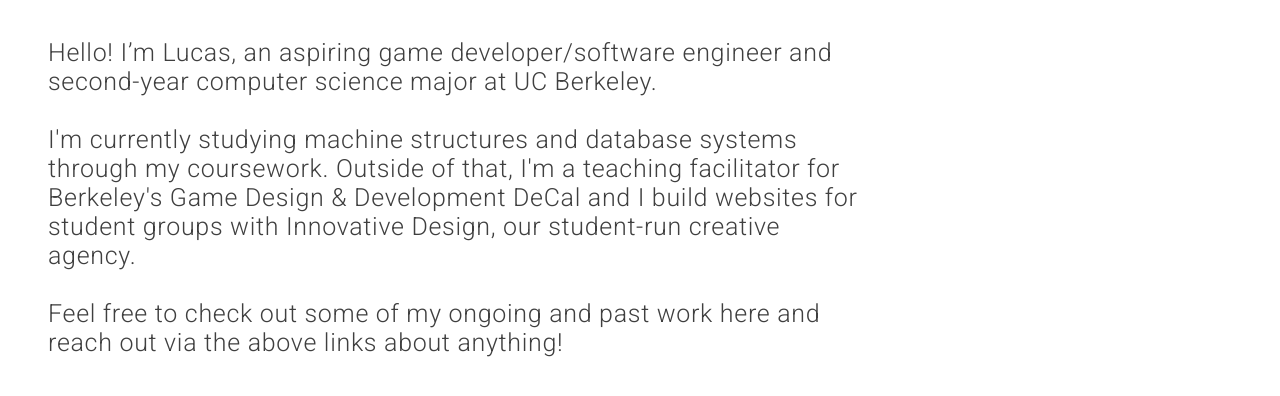
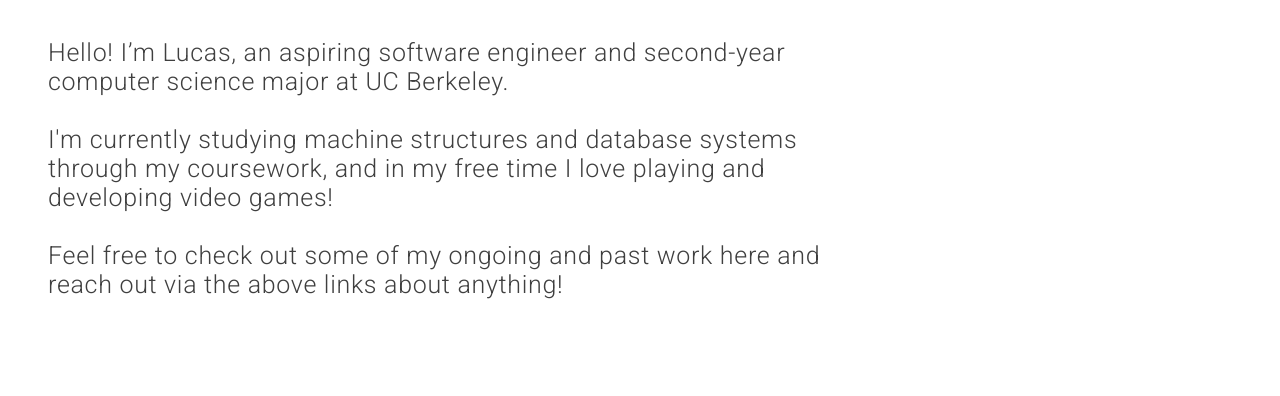
Before and after one commit to lucasoliu/lucasoliu.github.io, a plain HTML site: page index.html in a window 1280 px wide. Shown: the part 216-612 px from the top of the page. Drawn offline with Linux system fonts and the light colour scheme.

Commit message:
intro update

```diff
--- a/index.html
+++ b/index.html
@@ -58,11 +58,10 @@
     </div>
 
     <p class="roboto-thin body-font">
-      Hello! I’m Lucas, an aspiring game developer/software engineer and second-year computer science major at UC Berkeley.
+      Hello! I’m Lucas, an aspiring software engineer and second-year computer science major at UC Berkeley.
       <br><br>
-      I'm currently studying machine structures and database systems through my coursework.
-      Outside of that, I'm a teaching facilitator for Berkeley's Game Design & Development DeCal and I build
-      websites for student groups with Innovative Design, our student-run creative agency.
+      I'm currently studying machine structures and database systems through my coursework, and in my free time I love playing and developing
+      video games!
       <br><br>
       Feel free to check out some of my ongoing and past work here and reach out via the above links about anything!
     </p>
```
Also changed, not shown: 1 other file.
